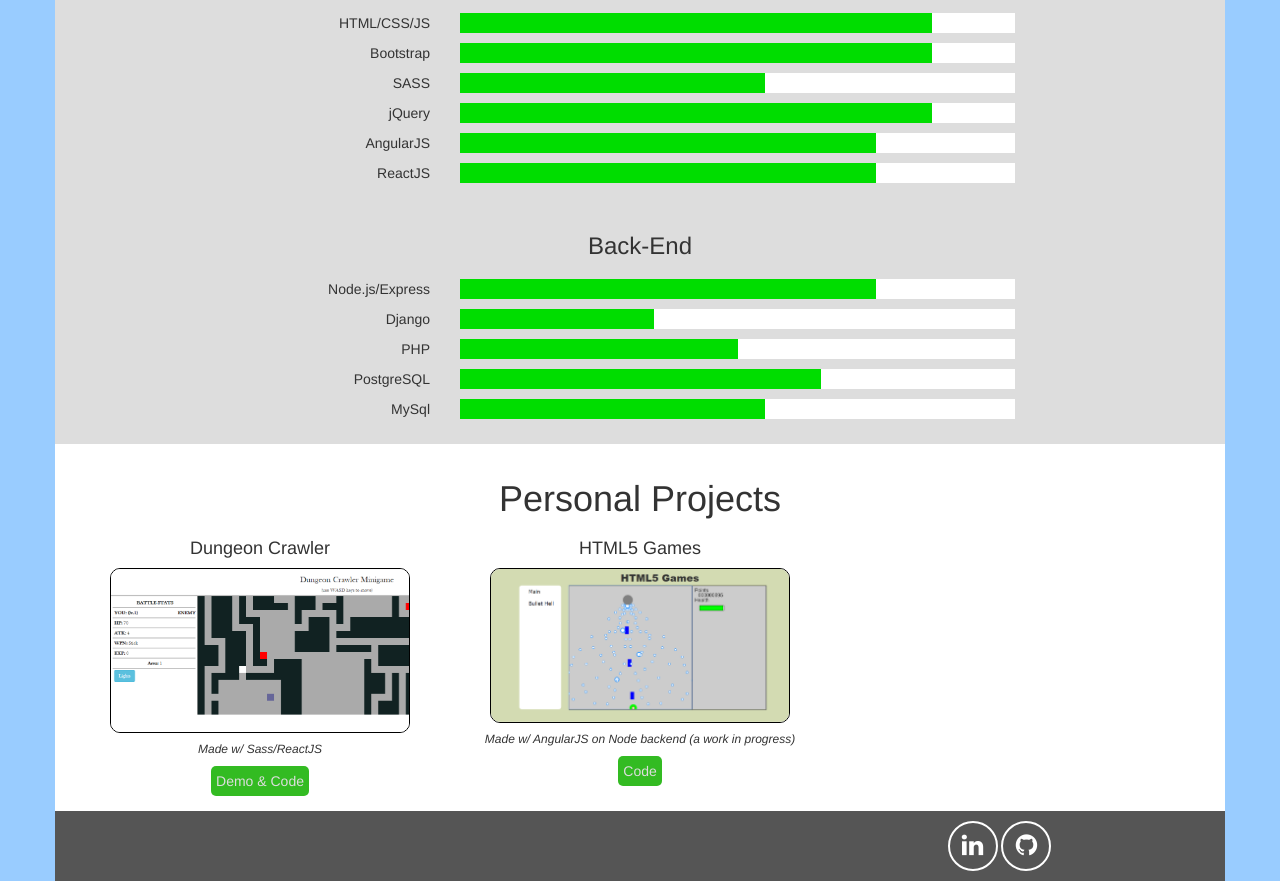
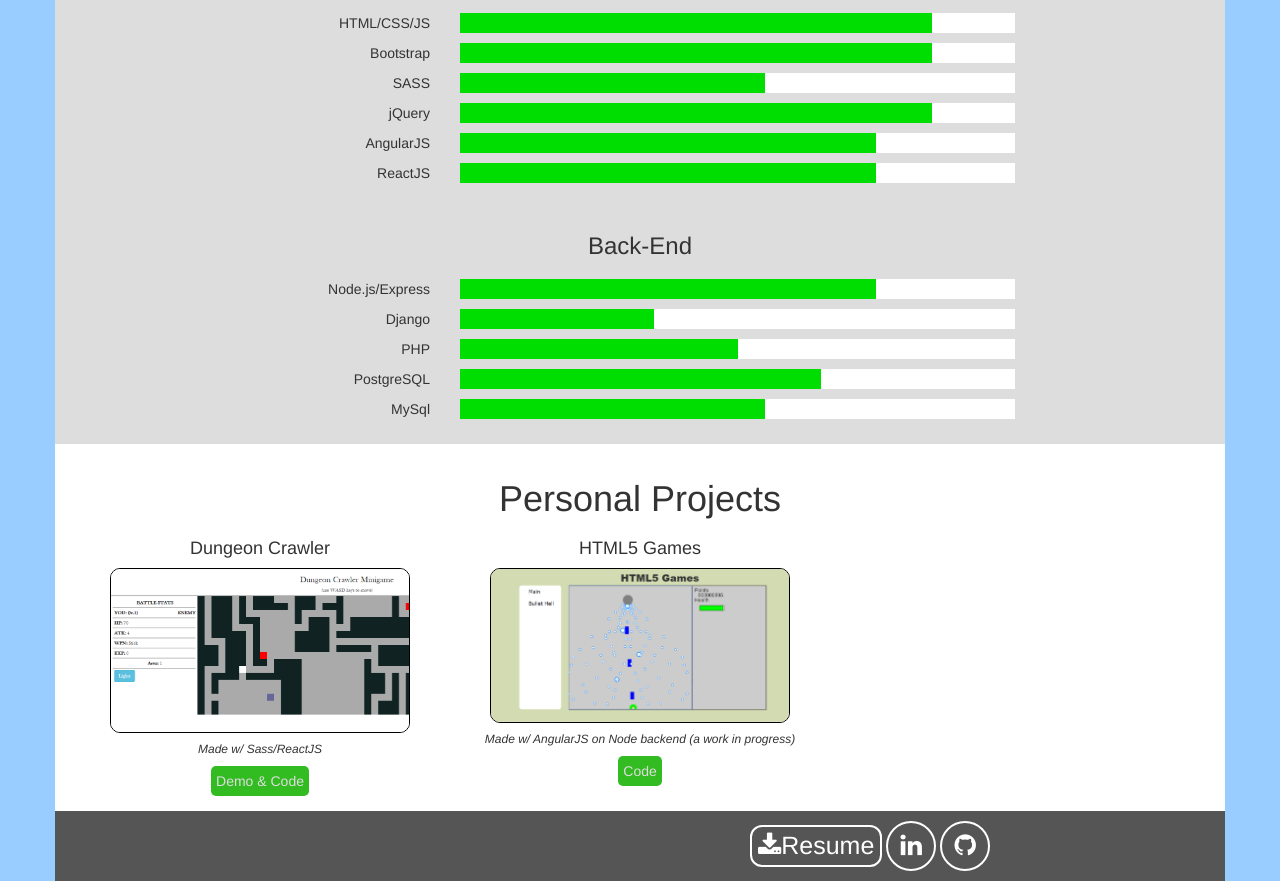
Before and after one commit to MarcoHinojosa-ISB/MarcoHinojosa-ISB.github.io, a plain HTML site: page index.html in a window 1280 px wide. Shown: the part 485-1366 px from the top of the page. Drawn offline with nearby package versions, Linux system fonts and the light colour scheme.

Commit message:
added resume download

```diff
--- a/css/main.css
+++ b/css/main.css
@@ -53,17 +53,25 @@ body{
 	padding-bottom: 10px;
 }
 
+
 #footer button{
-	width: 50px;
-	height: 50px;
-	font-size: 25px;
 	border-style: solid;
-	border-radius: 50%;
+
 	border-color: #ffffff;
 	color: #ffffff;
 	background-color: #555555;
 }
-footer button:hover{
+#footer .social{
+	width: 50px;
+	height: 50px;
+	font-size: 25px;
+	border-radius: 50%;
+}
+#footer .resume{
+	font-size: 25px;
+	border-radius: 12px;
+}
+#footer button:hover{
 	color: #555555;
 	background-color: #ffffff;
 }
--- a/index.html
+++ b/index.html
@@ -96,13 +96,13 @@
 			</div>
 		</div>
 		<div id="footer" class="container">
-		  <div class="row">
-		    <div class="col-md-9"></div>
-		    <div class="col-md-3">
-		    	<a href="https://www.linkedin.com/in/marco-hinojosa-60a37891/" target="_blank"><button type="button"><i class="fa fa-linkedin"></i></button></a>
-		    	<a href="https://github.com/islaybears" target="_blank"><button type="button"><i class="fa fa-github"></i></button></a>
-		    </div>
-		  </div>
+			<div class="col-md-7">
+			</div>
+			<div class="col-md-5">
+				<a href="./Resume.png" download><button class="resume"><i class="fa fa-download"></i>Resume</button></a>
+				<a href="https://www.linkedin.com/in/marco-hinojosa-60a37891/" target="_blank"><button class="social"><i class="fa fa-linkedin"></i></button></a>
+				<a href="https://github.com/islaybears" target="_blank"><button class="social"><i class="fa fa-github"></i></button></a>
+			</div>
 		</div>
 	</body>
 </html>
```
